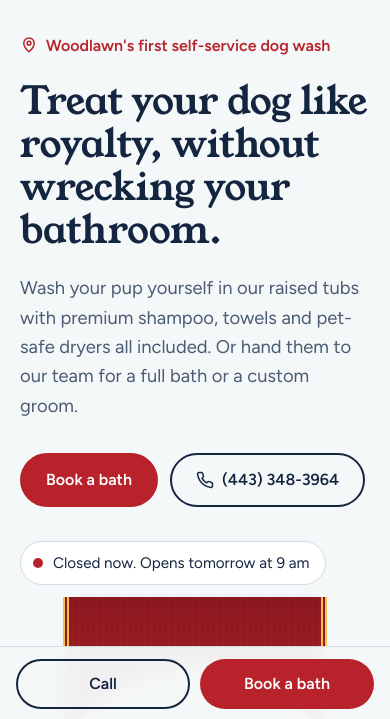
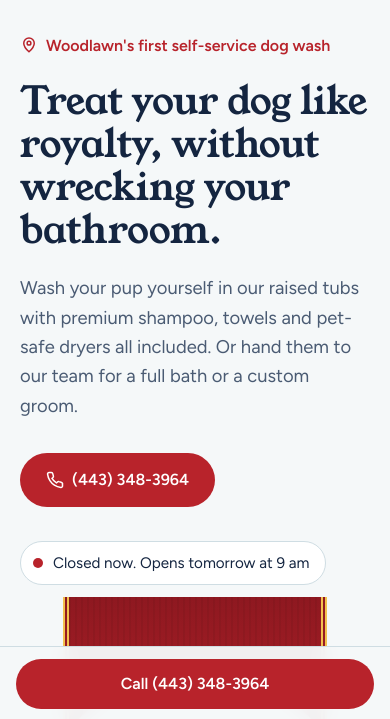
Before and after one commit to ankitwashere1/puppy-palace-site, a plain HTML site: page index.html in a window 390 px wide. Shown: the part 123-842 px from the top of the page. Drawn offline with Linux system fonts and the light colour scheme.

Commit message:
Remove Book a bath buttons, make Call the main action, extra small dog price $45-$64
Co-Authored-By: Claude Opus 5.5 <noreply@anthropic.com>
Claude-Session: https://claude.ai/code/session_01GKYSF7wSg9zdyAAzzPeoJq

```diff
--- a/index.html
+++ b/index.html
@@ -260,7 +260,7 @@ footer .fine{width:100%;border-top:1px solid rgba(255,255,255,.12);padding-top:2
   .extras th,.extras td{padding:16px 14px}
   .extras td:first-child{font-size:1.05rem}
   .map,.map iframe{min-height:320px}
-  .actionbar{display:grid;grid-template-columns:1fr 1fr;gap:10px;position:fixed;left:0;right:0;bottom:0;z-index:50;padding:12px 16px calc(12px + env(safe-area-inset-bottom));background:rgba(245,248,249,.96);backdrop-filter:blur(10px);-webkit-backdrop-filter:blur(10px);border-top:1px solid var(--line)}
+  .actionbar{display:grid;grid-template-columns:1fr;gap:10px;position:fixed;left:0;right:0;bottom:0;z-index:50;padding:12px 16px calc(12px + env(safe-area-inset-bottom));background:rgba(245,248,249,.96);backdrop-filter:blur(10px);-webkit-backdrop-filter:blur(10px);border-top:1px solid var(--line)}
   .actionbar .btn{padding:.85em 1em}
 }
 </style>
@@ -296,7 +296,6 @@ footer .fine{width:100%;border-top:1px solid rgba(255,255,255,.12);padding-top:2
       <a href="#reviews">Reviews</a>
       <a href="#faq">FAQ</a>
       <a href="#visit">Hours &amp; location</a>
-      <a class="btn btn-carpet" href="https://puppypalacedogwash.portal.gingrapp.com/#/secure/book/bookings-deposits/bookings" target="_blank" rel="noopener">Book a bath</a>
     </nav>
   </div>
 </header>
@@ -313,8 +312,7 @@ footer .fine{width:100%;border-top:1px solid rgba(255,255,255,.12);padding-top:2
       <h1 id="hero-title">Treat your dog like royalty, without wrecking your bathroom.</h1>
       <p class="lead">Wash your pup yourself in our raised tubs with premium shampoo, towels and pet-safe dryers all included. Or hand them to our team for a full bath or a custom groom.</p>
       <div class="hero-actions">
-        <a class="btn btn-carpet" href="https://puppypalacedogwash.portal.gingrapp.com/#/secure/book/bookings-deposits/bookings" target="_blank" rel="noopener">Book a bath</a>
-        <a class="btn btn-line" href="tel:+14433483964">
+        <a class="btn btn-carpet" href="tel:+14433483964">
           <svg viewBox="0 0 24 24" fill="none" stroke="currentColor" stroke-width="2"><path d="M22 16.9v3a2 2 0 0 1-2.2 2 19.8 19.8 0 0 1-8.6-3.1 19.5 19.5 0 0 1-6-6A19.8 19.8 0 0 1 2.1 4.2 2 2 0 0 1 4.1 2h3a2 2 0 0 1 2 1.7c.1 1 .4 1.9.7 2.8a2 2 0 0 1-.5 2.1L8 9.9a16 16 0 0 0 6 6l1.3-1.3a2 2 0 0 1 2.1-.4c.9.3 1.8.6 2.8.7a2 2 0 0 1 1.7 2z"/></svg>
           (443) 348-3964
         </a>
@@ -360,7 +358,7 @@ footer .fine{width:100%;border-top:1px solid rgba(255,255,255,.12);padding-top:2
         <div>
           <span class="pill">By appointment</span>
           <h3>Full-service wash</h3>
-          <div class="price"><strong>From $40</strong><small>based on size and breed</small></div>
+          <div class="price"><strong>From $45</strong><small>based on size and breed</small></div>
           <p>Stay and watch, or drop them off and run errands. Either way, they get the red carpet treatment in a calm, low-stress space.</p>
           <ul>
             <li>Full bath and dry by our team</li>
@@ -474,7 +472,7 @@ footer .fine{width:100%;border-top:1px solid rgba(255,255,255,.12);padding-top:2
     <div class="faq-list">
       <details open>
         <summary>Do I need an appointment?</summary>
-        <p>Not for the self-service wash. Just walk in during open hours. Full-service baths and professional grooming are by appointment, so book online or give us a call.</p>
+        <p>Not for the self-service wash. Just walk in during open hours. Full-service baths and professional grooming are by appointment, so just give us a call.</p>
       </details>
       <details>
         <summary>What should I bring?</summary>
@@ -535,8 +533,7 @@ footer .fine{width:100%;border-top:1px solid rgba(255,255,255,.12);padding-top:2
           <span><strong>puppypalacedogwash@gmail.com</strong><small>We reply to every message</small></span>
         </a>
       </div>
-      <a class="btn btn-carpet" href="https://puppypalacedogwash.portal.gingrapp.com/#/secure/book/bookings-deposits/bookings" target="_blank" rel="noopener">Book a bath</a>
-      <a class="btn btn-line" style="margin-left:8px" href="https://puppypalacedogwash.portal.gingrapp.com/#/secure/more/contact-us" target="_blank" rel="noopener">Send a message</a>
+      <a class="btn btn-line" href="https://puppypalacedogwash.portal.gingrapp.com/#/secure/more/contact-us" target="_blank" rel="noopener">Send a message</a>
       <div class="partner"><img loading="lazy" decoding="async" src="img/partner.webp" alt="Puppy Love Mobile Pet Grooming logo" width="155" height="40">Can't make it in? Our partners at <a href="https://www.puppylovemobilepetgrooming.com/" target="_blank" rel="noopener">Puppy Love Mobile Pet Grooming</a> will come to you.</div>
     </div>
     <div class="map">
@@ -566,8 +563,7 @@ footer .fine{width:100%;border-top:1px solid rgba(255,255,255,.12);padding-top:2
 </footer>
 
 <div class="actionbar">
-  <a class="btn btn-line" href="tel:+14433483964">Call</a>
-  <a class="btn btn-carpet" href="https://puppypalacedogwash.portal.gingrapp.com/#/secure/book/bookings-deposits/bookings" target="_blank" rel="noopener">Book a bath</a>
+  <a class="btn btn-carpet" href="tel:+14433483964">Call (443) 348-3964</a>
 </div>
 
 <script>
@@ -579,7 +575,7 @@ footer .fine{width:100%;border-top:1px solid rgba(255,255,255,.12);padding-top:2
 
   // size picker
   var sizes=[
-    ['$40–$64','Extra small dog, under 15 lbs'],
+    ['$45–$64','Extra small dog, under 15 lbs'],
     ['$48–$72','Small dog, 16 to 30 lbs'],
     ['$53–$81','Medium dog, 31 to 50 lbs'],
     ['$60–$89','Large dog, 51 to 70 lbs'],
```
